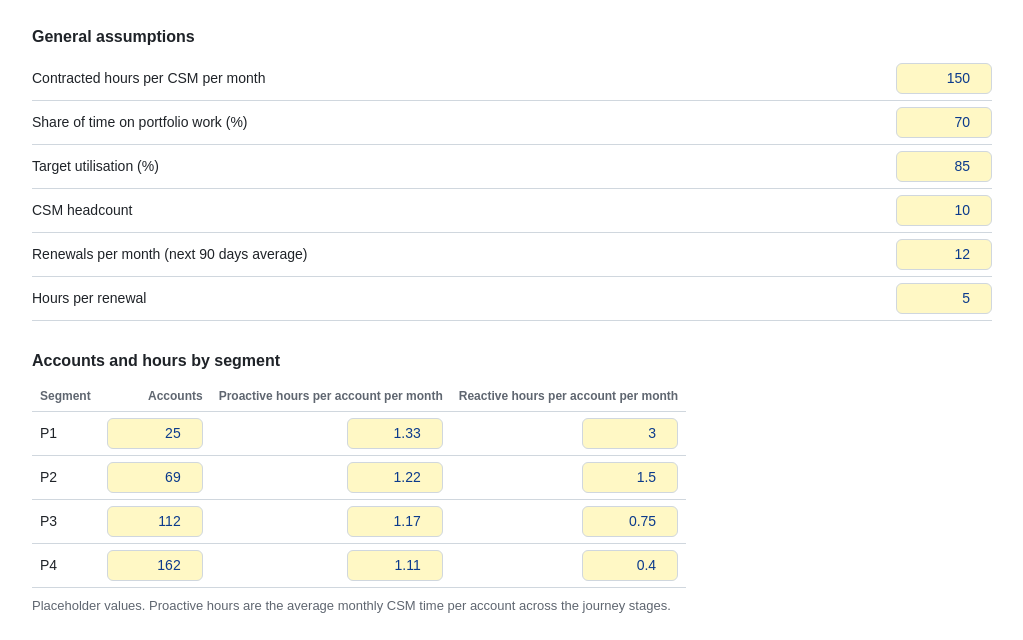
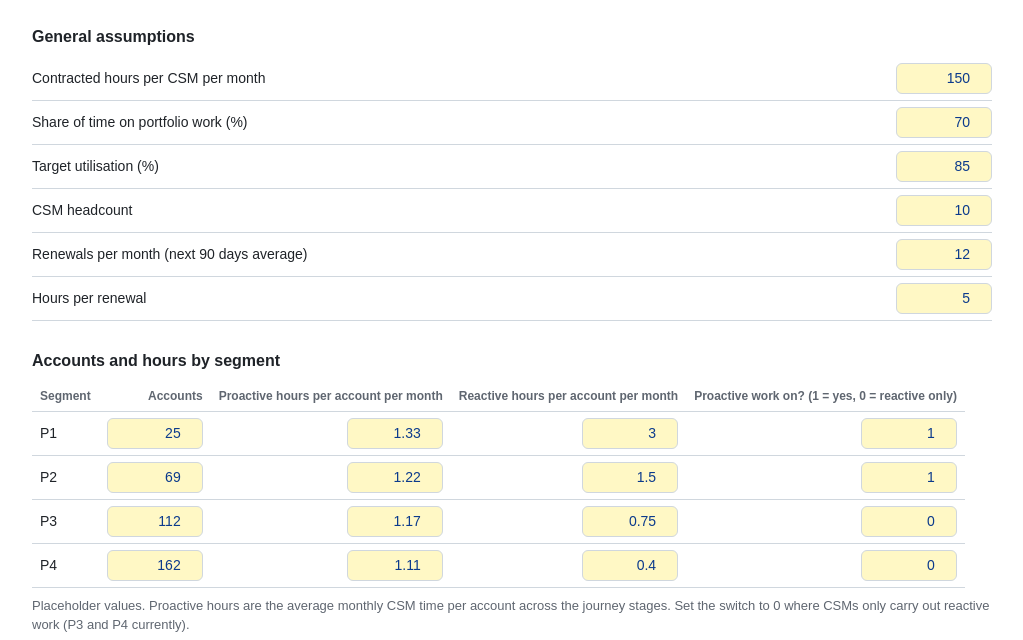
Before and after one commit to christopherbaxter-png/cs-capacity, a plain HTML site: page capacity-model/capacity-calculator.html in a window 1280 px wide. Shown: the part 84-724 px from the top of the page, without its empty margins (128-1151 px from the left). Drawn offline with Linux system fonts and the light colour scheme.

Commit message:
Limit P3 and P4 to reactive work
Adds a per-segment switch for proactive work. P3 and P4 are set to reactive
only, so their proactive hours are excluded from demand. Applied in the
workbook and the browser calculator.

Co-Authored-By: Claude Haiku 5.5 <noreply@anthropic.com>
Claude-Session: https://claude.ai/code/session_01BRpi3kP1GF9zRUnubN4Wi4

```diff
--- a/capacity-model/capacity-calculator.html
+++ b/capacity-model/capacity-calculator.html
@@ -60,10 +60,10 @@ input[type="number"] { width: 96px; padding: 4px 6px; border: 1px solid var(--li
 
 <h2>Accounts and hours by segment</h2>
 <table>
-  <thead><tr><th>Segment</th><th class="num">Accounts</th><th class="num">Proactive hours per account per month</th><th class="num">Reactive hours per account per month</th></tr></thead>
+  <thead><tr><th>Segment</th><th class="num">Accounts</th><th class="num">Proactive hours per account per month</th><th class="num">Reactive hours per account per month</th><th class="num">Proactive work on? (1 = yes, 0 = reactive only)</th></tr></thead>
   <tbody id="segRows"></tbody>
 </table>
-<p class="note">Placeholder values. Proactive hours are the average monthly CSM time per account across the journey stages.</p>
+<p class="note">Placeholder values. Proactive hours are the average monthly CSM time per account across the journey stages. Set the switch to 0 where CSMs only carry out reactive work (P3 and P4 currently).</p>
 
 <h2>Result</h2>
 <div class="grid">
@@ -90,10 +90,10 @@ input[type="number"] { width: 96px; padding: 4px 6px; border: 1px solid var(--li
 
 <script>
 const segments = [
-  { name: "P1", accounts: 25, pro: 1.33, re: 3.0 },
-  { name: "P2", accounts: 69, pro: 1.22, re: 1.5 },
-  { name: "P3", accounts: 112, pro: 1.17, re: 0.75 },
-  { name: "P4", accounts: 162, pro: 1.11, re: 0.4 }
+  { name: "P1", accounts: 25, pro: 1.33, re: 3.0, on: 1 },
+  { name: "P2", accounts: 69, pro: 1.22, re: 1.5, on: 1 },
+  { name: "P3", accounts: 112, pro: 1.17, re: 0.75, on: 0 },
+  { name: "P4", accounts: 162, pro: 1.11, re: 0.4, on: 0 }
 ];
 const scenarioDefs = [
   { name: "Base", mult: 1, extra: 0, heads: 0 },
@@ -110,7 +110,8 @@ function buildTables() {
     `<tr><td>${s.name}</td>
       <td class="num">${numInput("n" + i, s.accounts, 1)}</td>
       <td class="num">${numInput("p" + i, s.pro, 0.01)}</td>
-      <td class="num">${numInput("r" + i, s.re, 0.05)}</td></tr>`).join("");
+      <td class="num">${numInput("r" + i, s.re, 0.05)}</td>
+      <td class="num">${numInput("o" + i, s.on, 1)}</td></tr>`).join("");
   document.getElementById("scenarios").innerHTML = scenarioDefs.map((sc, i) =>
     `<tr><td>${sc.name}</td>
       <td class="num">${numInput("sm" + i, sc.mult, 0.05)}</td>
@@ -130,7 +131,7 @@ function recalc() {
   segments.forEach((_, j) => {
     const n = val("n" + j);
     totalAccounts += n;
-    pro.push(n * val("p" + j));
+    pro.push(n * val("p" + j) * val("o" + j));
     re.push(n * val("r" + j));
     segTotal.push(pro[j] + re[j]);
   });
```
Also changed, not shown: 2 other files.
